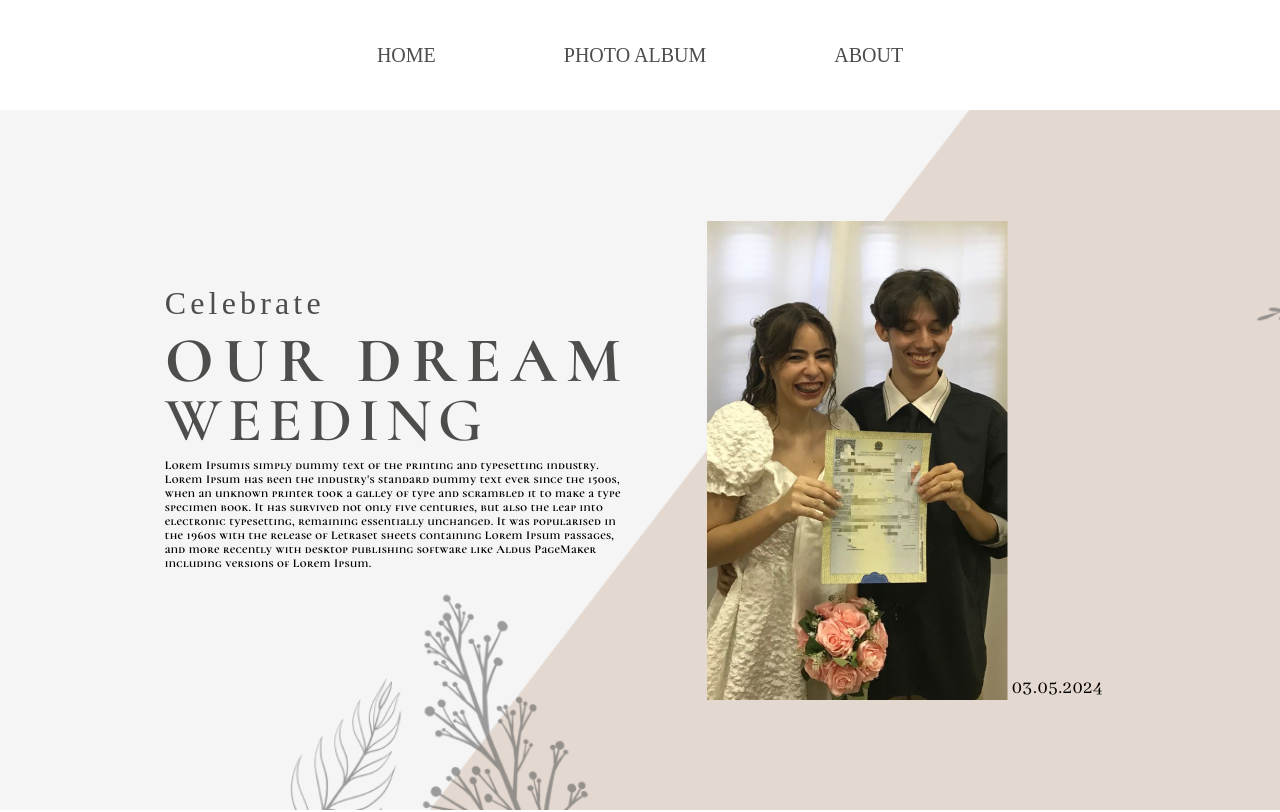
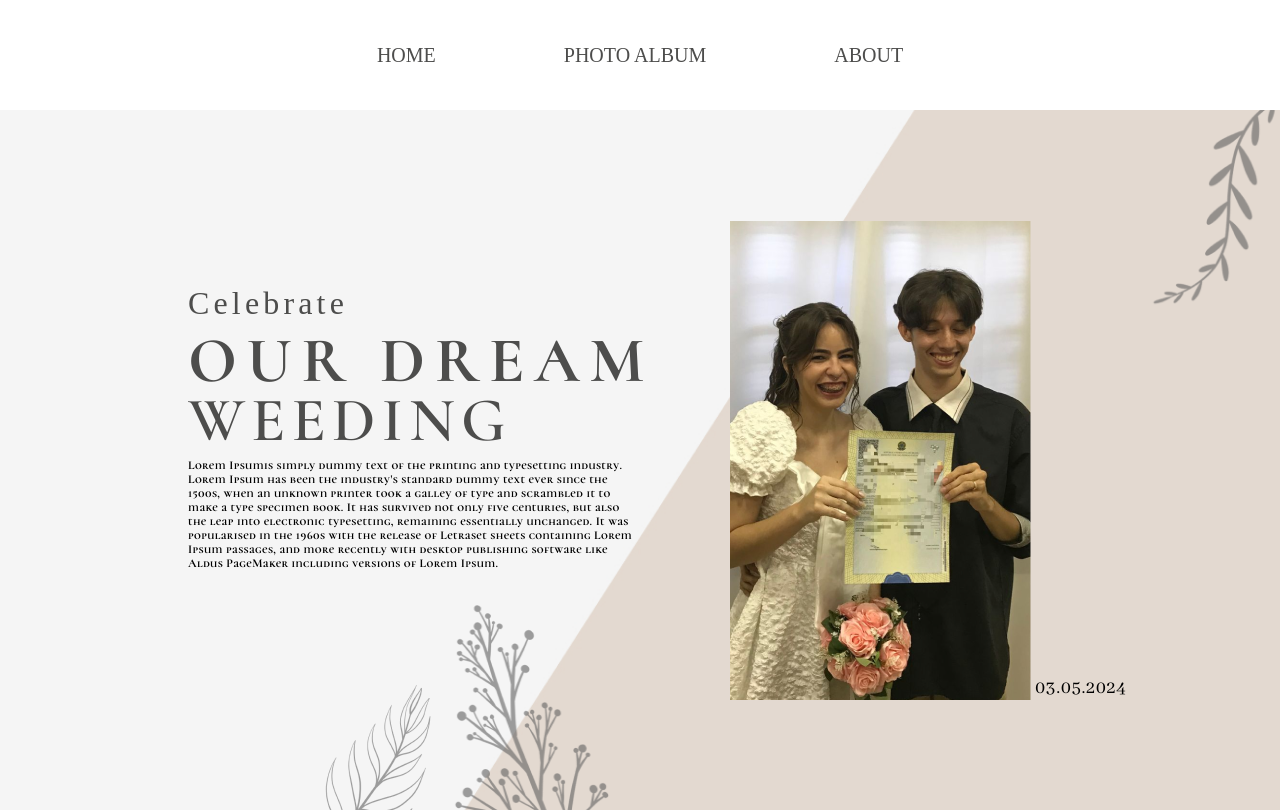
Before and after one commit to Emaus-Leonardo/Weeding-album, a React (Vite) app: page / in a window 1280 px wide. Shown: the top 812 px of the page. Built offline with nearby package versions, Linux system fonts and the light colour scheme.

Commit message:
testando repsonssivo com %

```diff
--- a/src/assets/components/pages/Home.jsx
+++ b/src/assets/components/pages/Home.jsx
@@ -1,16 +1,16 @@
 import HomeImg from "../../../../public/img/image-home.png";
-// import Ramo from "../../../../public/img/ramo1.png";
-// import Ramo2 from "../../../../public/img/ramo2.png";
-// import Ramo3 from "../../../../public/img/ramo3.png";
-// import Ramo4 from "../../../../public/img/ramo4.png";
-// import Ramo5 from "../../../../public/img/ramo5.png";
-// import Ramo6 from "../../../../public/img/ramo6.png";
-// import Ramo7 from "../../../../public/img/ramo7.png";
+import Ramo from "../../../../public/img/ramo1.png";
+import Ramo2 from "../../../../public/img/ramo2.png";
+import Ramo3 from "../../../../public/img/ramo3.png";
+import Ramo4 from "../../../../public/img/ramo4.png";
+import Ramo5 from "../../../../public/img/ramo5.png";
+import Ramo6 from "../../../../public/img/ramo6.png";
+import Ramo7 from "../../../../public/img/ramo7.png";
 
 function Home() {
   return (
     <section className="bg-custom bg-contain h-[700px] max:h-full flex justify-center items-center overflow-x-hidden">
-      <div className="flex relative ml-[100px]">
+      <div className="flex relative ml-[300px]">
         <div className="absolute -left-28 top-16 flex flex-col">
           <p className=" text-[32px] text-texts z-[1] !font-abhayalibre tracking-[4.16px]">
             Celebrate
@@ -44,17 +44,17 @@ function Home() {
 
       </div>
 
-      {/* <div className="relative ">
+      <div className="relative ">
         <div className=" w-[200px] h-[200px] flex justify-end" >
-          <img className="absolute h-full w-full left-[250px] bottom-[250px] " src={Ramo} alt="" />
-          <img className="absolute h-[209px] w-[209px] left-[290px] top-[100px]" src={Ramo5} alt="" />
-          <img className="absolute h-full w-full left-[280px] top-[250px]" src={Ramo4} alt="" />
-          <img className="absolute h-full w-full right-[1390px] top-[250px]" src={Ramo2} alt="" />
+          <img className="absolute h-[100%] w-[100%] left-[20%] bottom-[125%] " src={Ramo} alt="" />
+          <img className="absolute h-[100%] w-[100%] left-[290px] top-[100px]" src={Ramo5} alt="" />
+          <img className="absolute h-[100%] w-[100%] left-[280px] top-[250px]" src={Ramo4} alt="" />
+          <img className="absolute h-[100%] w-[100%] right-[1390px] top-[250px]" src={Ramo2} alt="" />
           <img className="absolute h-[205px] w-[205px] right-[630px] top-[245px]" src={Ramo6} alt="" />
           <img className="absolute h-[144px] w-[144px] right-[830px] top-[306px]" src={Ramo7} alt="" />
-          <img className="absolute h-full w-full right-[1420px] bottom-[150px]" src={Ramo3} alt="" />
+          <img className="absolute h-[100%] w-[100%] right-[1420px] bottom-[150px]" src={Ramo3} alt="" />
         </div>
-      </div> */}
+      </div>
     </section>
   );
 }
--- a/src/index.css
+++ b/src/index.css
@@ -46,7 +46,7 @@ select:focus {
 }
 
 .bg-custom {
-  background-image: url("../public/img/backgroundBig.png");
+  background-image: url("../public/img/background.png");
   background-size: cover;
   background-position: center;
   background-repeat: no-repeat;
```
